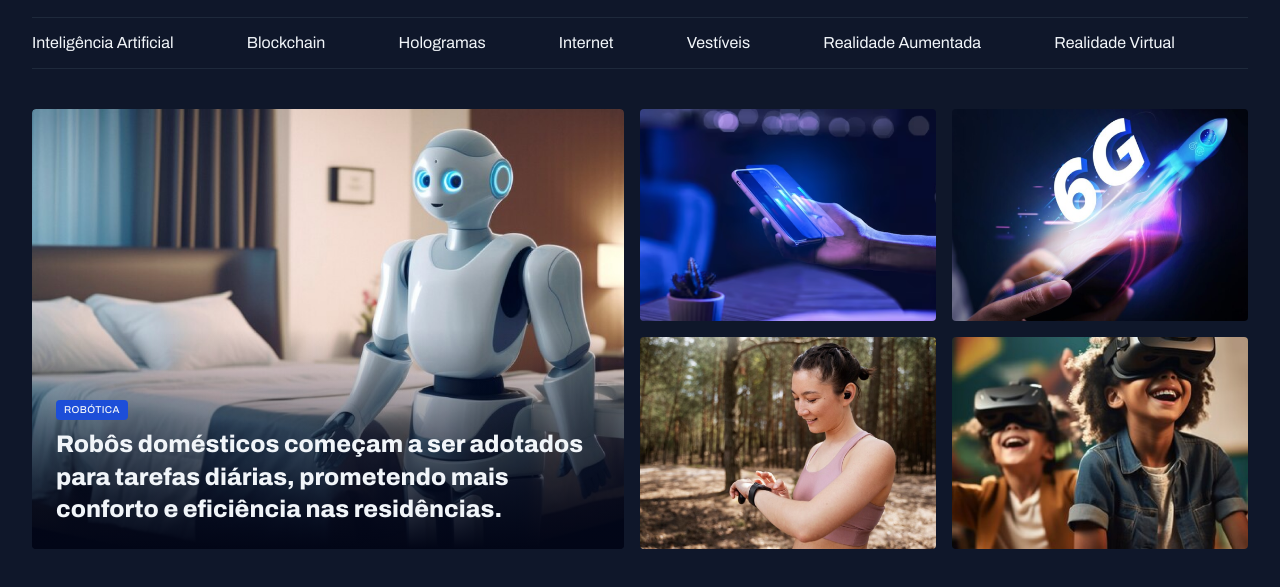
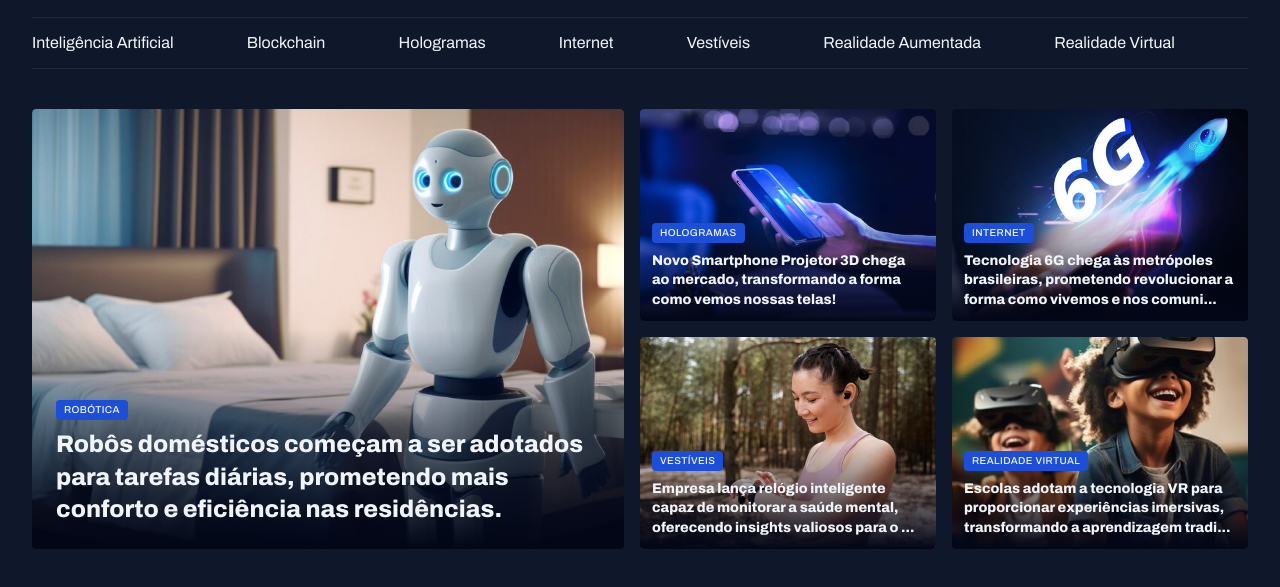
Before and after one commit to delquiare/Portal-Noticias, a plain HTML site: page index.html in a window 1280 px wide. Shown: the part 55-642 px from the top of the page. Drawn offline with Linux system fonts and the light colour scheme.

Commit message:
Ending session highlights

```diff
--- a/index.html
+++ b/index.html
@@ -51,18 +51,50 @@
       </figcaption>
     </figure>
   <div class="grid grid-cols-2 gap-16">
-    <div>
+    <figure class="card">
       <img src="assets/images/Image 02.png" alt="">
-    </div>
-    <div>
+
+      <figcaption>
+        <span class="content-tag">hologramas</span>
+        <h2 class="text-lg">
+          Novo Smartphone Projetor 3D chega ao mercado, transformando a forma como vemos nossas telas!
+        </h2>
+      </figcaption>
+
+    </figure>
+    <figure class="card">
       <img src="assets/images/Image 03.png" alt="">
-    </div>
-    <div>
+
+      <figcaption>
+        <span class="content-tag">Internet</span>
+        <h2 class="text-lg">
+          Tecnologia 6G chega às metrópoles brasileiras, prometendo revolucionar a forma como vivemos e nos comuni...
+        </h2>
+      </figcaption>
+
+    </figure>
+    <figure class="card">
       <img src="assets/images/Image 04.png" alt="">
-    </div>
-    <div>
+
+      <figcaption>
+        <span class="content-tag">vestíveis</span>
+        <h2 class="text-lg">
+          Empresa lança relógio inteligente capaz de monitorar a saúde mental, oferecendo insights valiosos para o ...
+        </h2>
+      </figcaption>
+
+    </figure>
+    <figure class="card">
       <img src="assets/images/Image 05.png" alt="">
-    </div>
+
+      <figcaption>
+        <span class="content-tag">realidade virtual</span>
+        <h2 class="text-lg">
+          Escolas adotam a tecnologia VR para proporcionar experiências imersivas, transformando a aprendizagem tradi...
+        </h2>
+      </figcaption>
+
+    </figure>
   </div>
   </selection>
 </main>
--- a/styles/global.css
+++ b/styles/global.css
@@ -55,7 +55,6 @@ main {
 
 }
 
-
 .content-tag {
   display: inline-block;
   background-color: var(--brand-color-dark);
--- a/styles/sections.css
+++ b/styles/sections.css
@@ -31,6 +31,10 @@
 
     padding: 24px;
 
+    &:has(.text-lg) {
+      padding: 12px;
+    }
+
     h2 {
       margin-top: 8px;
     }
```
